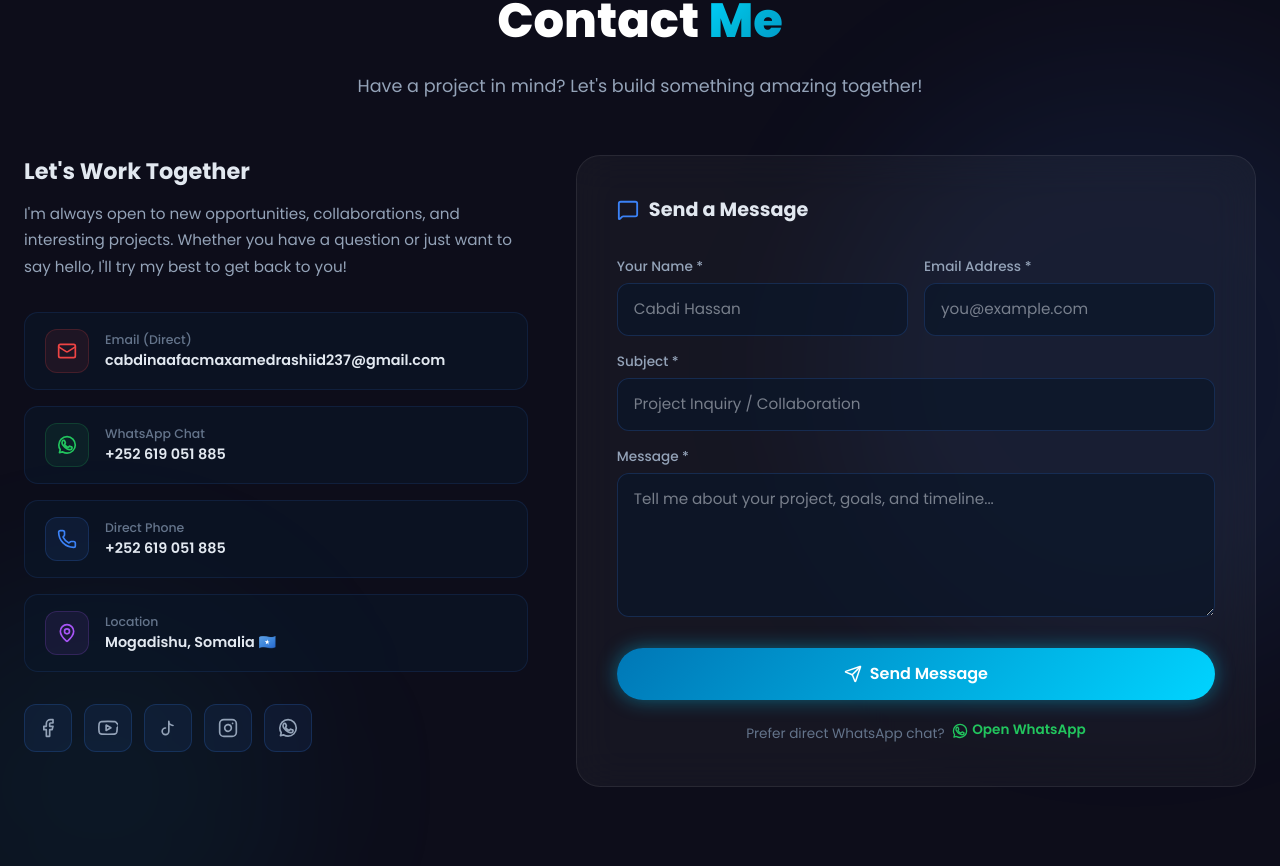
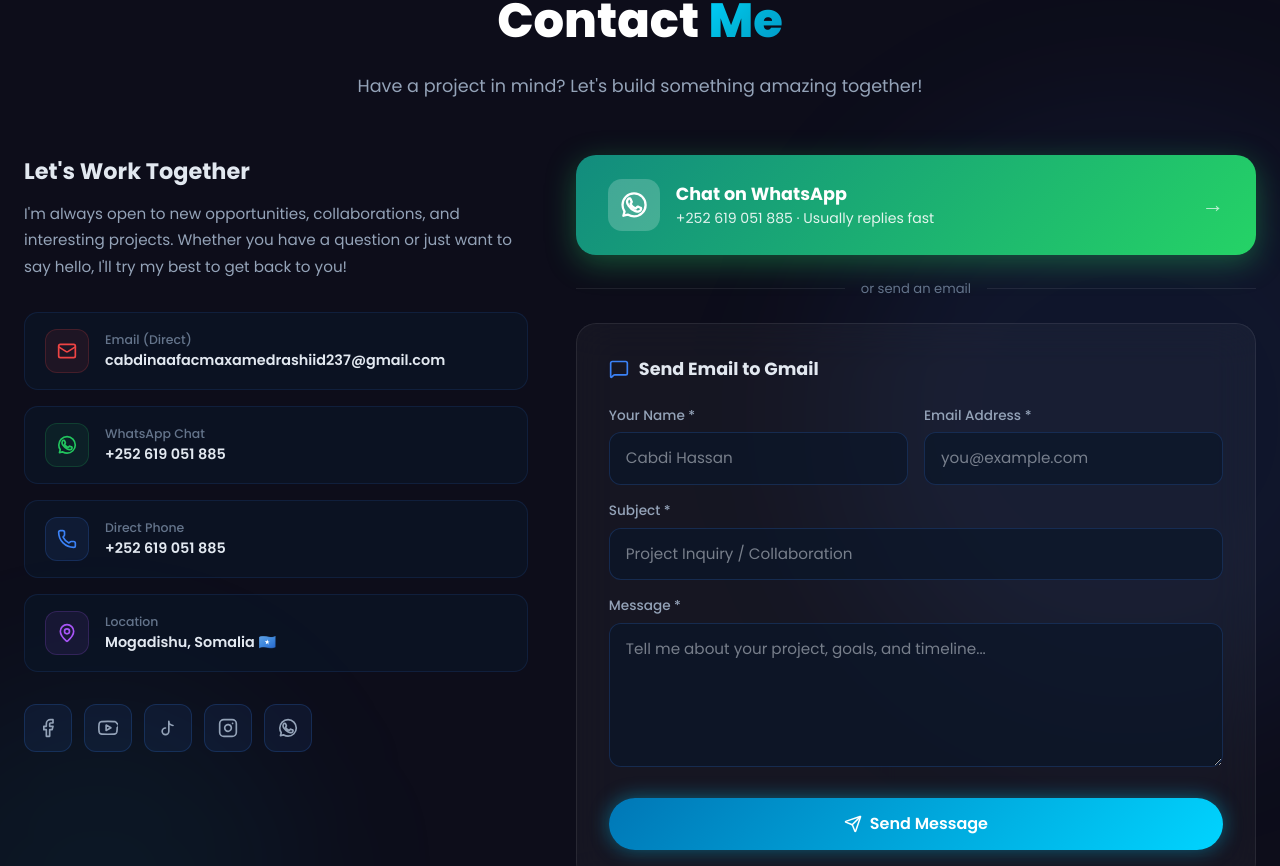
Before and after one commit to cabdinaafacmaxamedrashiid2/cabdi-naafac, a Next.js app: page / in a window 1280 px wide. Shown: the part 7883-8749 px from the top of the page. Built offline with nearby package versions, Linux system fonts and the light colour scheme.

Commit message:
feat: redesign Contact section to separate WhatsApp and Email options

```diff
--- a/components/Contact.tsx
+++ b/components/Contact.tsx
@@ -358,21 +358,66 @@ export default function Contact() {
             </div>
           </div>
 
-          {/* Right - Contact Form */}
-          <div className="glass-card" style={{ padding: "2.5rem", borderRadius: "24px" }}>
-            <div
+          {/* Right - Two Contact Options */}
+          <div style={{ display: "flex", flexDirection: "column", gap: "1.5rem" }}>
+
+            {/* Option 1: WhatsApp - Standalone big green button */}
+            <a
+              href="https://wa.me/252619051885?text=Hello%20Cabdi%20Naafac!%20Waxaan%20ka%20soo%20xiriirayaa%20portfolio-gaaga."
+              target="_blank"
+              rel="noopener noreferrer"
               style={{
                 display: "flex",
                 alignItems: "center",
-                gap: "10px",
-                marginBottom: "2rem",
+                gap: "1rem",
+                padding: "1.5rem 2rem",
+                borderRadius: "20px",
+                background: "linear-gradient(135deg, #128c7e, #25d366)",
+                border: "none",
+                textDecoration: "none",
+                boxShadow: "0 8px 30px rgba(37,211,102,0.35)",
+                transition: "all 0.3s",
+                cursor: "pointer",
+              }}
+              onMouseEnter={(e) => {
+                (e.currentTarget as HTMLElement).style.transform = "translateY(-3px)";
+                (e.currentTarget as HTMLElement).style.boxShadow = "0 12px 40px rgba(37,211,102,0.5)";
+              }}
+              onMouseLeave={(e) => {
+                (e.currentTarget as HTMLElement).style.transform = "translateY(0)";
+                (e.currentTarget as HTMLElement).style.boxShadow = "0 8px 30px rgba(37,211,102,0.35)";
               }}
             >
-              <MessageSquare size={22} color="#3b82f6" />
-              <h3 style={{ fontSize: "1.2rem", fontWeight: 700, color: "#e2e8f0" }}>
-                Send a Message
-              </h3>
+              <div style={{
+                width: 52, height: 52, borderRadius: "14px",
+                background: "rgba(255,255,255,0.2)",
+                display: "flex", alignItems: "center", justifyContent: "center",
+                flexShrink: 0,
+              }}>
+                <WhatsappIcon size={28} />
+              </div>
+              <div style={{ color: "#fff" }}>
+                <div style={{ fontWeight: 700, fontSize: "1.1rem" }}>Chat on WhatsApp</div>
+                <div style={{ fontSize: "0.88rem", opacity: 0.88 }}>+252 619 051 885 · Usually replies fast</div>
+              </div>
+              <div style={{ marginLeft: "auto", color: "rgba(255,255,255,0.7)", fontSize: "1.4rem" }}>→</div>
+            </a>
+
+            {/* Divider */}
+            <div style={{ display: "flex", alignItems: "center", gap: "1rem" }}>
+              <div style={{ flex: 1, height: "1px", background: "rgba(255,255,255,0.08)" }} />
+              <span style={{ color: "#64748b", fontSize: "0.82rem", whiteSpace: "nowrap" }}>or send an email</span>
+              <div style={{ flex: 1, height: "1px", background: "rgba(255,255,255,0.08)" }} />
             </div>
+
+            {/* Option 2: Email Form */}
+            <div className="glass-card" style={{ padding: "2rem", borderRadius: "20px" }}>
+              <div style={{ display: "flex", alignItems: "center", gap: "10px", marginBottom: "1.5rem" }}>
+                <MessageSquare size={20} color="#3b82f6" />
+                <h3 style={{ fontSize: "1.1rem", fontWeight: 700, color: "#e2e8f0" }}>
+                  Send Email to Gmail
+                </h3>
+              </div>
 
             {sent ? (
               <div
@@ -547,30 +592,10 @@ export default function Contact() {
                     </>
                   )}
                 </button>
-
-                <div style={{ textAlign: "center", marginTop: "1.25rem" }}>
-                  <span style={{ color: "#64748b", fontSize: "0.85rem" }}>Prefer direct WhatsApp chat? </span>
-                  <a
-                    href="https://wa.me/252619051885?text=Hello%20Cabdi%20Naafac!%20Waxaan%20ka%20soo%20xiriirayaa%20portfolio-gaaga."
-                    target="_blank"
-                    rel="noopener noreferrer"
-                    style={{
-                      color: "#22c55e",
-                      fontWeight: 600,
-                      fontSize: "0.85rem",
-                      textDecoration: "none",
-                      display: "inline-flex",
-                      alignItems: "center",
-                      gap: "4px",
-                      marginLeft: "4px",
-                    }}
-                  >
-                    <WhatsappIcon size={16} /> Open WhatsApp
-                  </a>
-                </div>
               </form>
             )}
-          </div>
+            </div>{/* End Email Form glass-card */}
+          </div>{/* End Right - Two Contact Options */}
         </div>
       </div>
 
```
